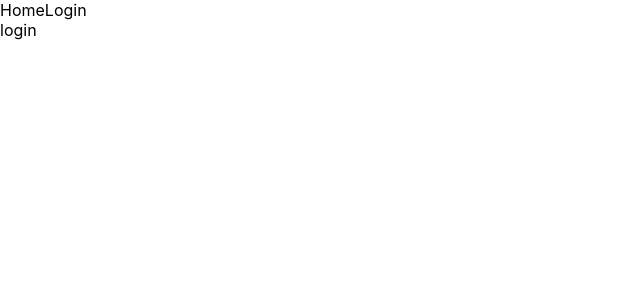
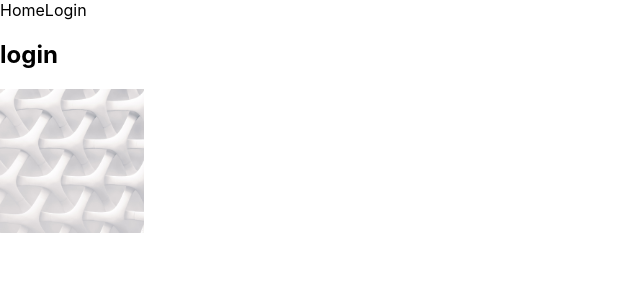
Before and after one commit to cocoder16/next-practice, a Next.js app: page /login in a window 1280 px wide. Shown: the top 300 px of the page, without its empty margins (0-640 px from the left). Built offline with nearby package versions, Linux system fonts and the light colour scheme.

Commit message:
[Add] next/image

```diff
--- a/pages/login/index.tsx
+++ b/pages/login/index.tsx
@@ -1,5 +1,24 @@
+import Image from "next/image";
+
+// Image 특징
+// 1. 빌드타임에 image를 최적화 하는 대신에 뷰포트에서 lazy load할 떄 최적화한다.
+// 따라서 1) 이미지가 아무리 많아도 빌드타임은 증가하지 않는다.
+// 2) 뷰포트 밖에 있는 이미지 때문에 페이지 속도가 느려지지 않는다.
+// 2. 뷰포트에 따른 resizing (반응형)
+// 3. 브라우저가 지원하는 포맷으로 이미지 포맷을 선택
+
 function Login() {
-  return <div>login</div>;
+  return (
+    <div>
+      <h2>login</h2>
+      <Image
+        src="/images/profile.jpg" // Route of the image file
+        height={144} // Desired size with correct aspect ratio
+        width={144} // Desired size with correct aspect ratio
+        alt="Your Name"
+      />
+    </div>
+  );
 }
 
 export default Login;
```
Also changed, not shown: public/images/profile.jpg (added).
